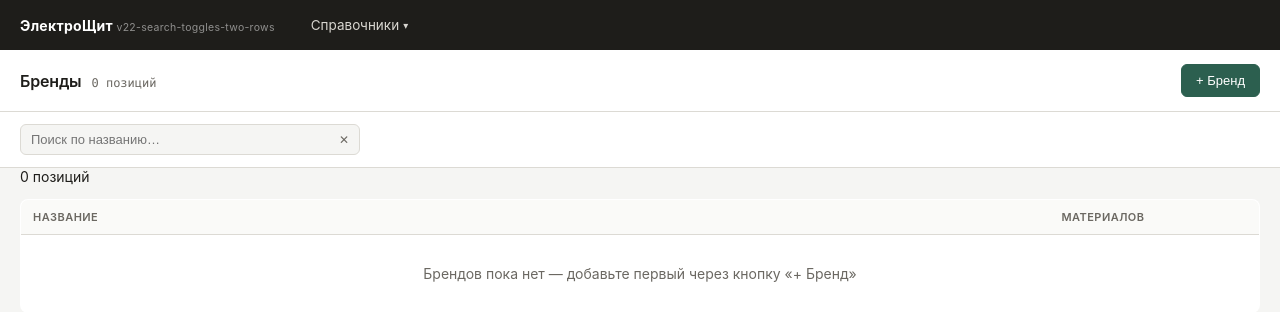
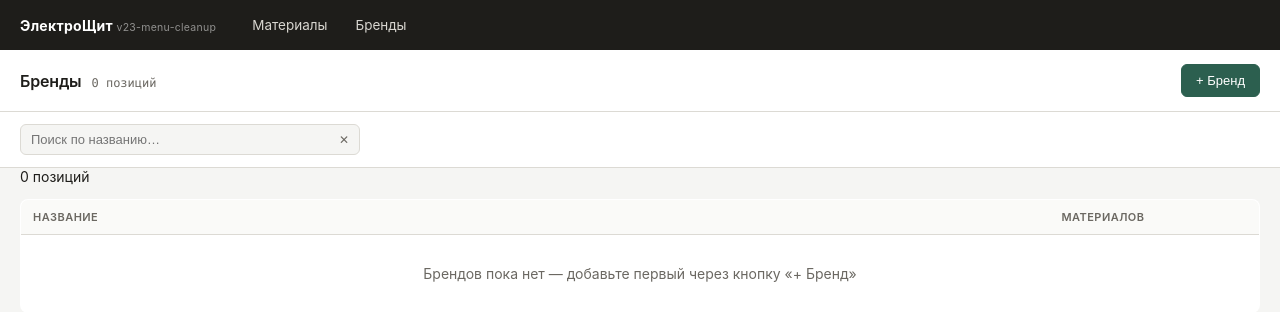
Before and after one commit to Vah509/Calc_el_panel, a FastAPI app: page /brands in a window 1280 px wide. Shown: the top 312 px of the page. Run offline with FastAPI, Linux system fonts and the light colour scheme; parts of the project's set-up code (start-up, migrations or seed data) failed here and were passed over; some libraries are stand-ins or nearby versions.

Commit message:
🤖 Авто-обновление проекта

```diff
--- a/app/main.py
+++ b/app/main.py
@@ -24,7 +24,7 @@ app = FastAPI(title="ЭлектроЩит — Учёт калькуляций")
 # чтобы всегда было видно, какая версия сейчас открыта в браузере.
 # Обновляется вручную при каждой значимой заливке — см. напоминание
 # в конце ответа Claude при отправке нового архива.
-APP_VERSION = "v22-search-toggles-two-rows"
+APP_VERSION = "v23-menu-cleanup"
 
 _static_dir = os.path.join(os.path.dirname(__file__), "static")
 app.mount("/static", StaticFiles(directory=_static_dir), name="static")
--- a/app/static/style.css
+++ b/app/static/style.css
@@ -253,6 +253,14 @@ footer.hint { padding: 10px 20px 30px; font-size: 12px; color: var(--ink-soft);
   cursor: pointer;
 }
 .nav-dropdown-btn:hover, .nav-dropdown-btn.active { background: rgba(255,255,255,0.1); color: white; }
+.nav-link {
+  display: flex; align-items: center;
+  padding: 7px 12px;
+  border-radius: 6px;
+  color: #d8d6d0; font-size: 13.5px; font-family: inherit;
+  text-decoration: none;
+}
+.nav-link:hover { background: rgba(255,255,255,0.1); color: white; }
 .nav-caret { font-size: 10px; }
 .nav-dropdown-list {
   position: absolute; top: calc(100% + 6px); left: 0;
--- a/app/templates/base.html
+++ b/app/templates/base.html
@@ -55,22 +55,11 @@
 <link rel="stylesheet" href="/static/style.css">
 </head>
 <body>
-<nav class="topnav" x-data="{ refOpen: false }">
-  <div class="topnav-brand">ЭлектроЩит <span style="opacity:0.5; font-weight:400; font-size:0.75em;">v22-search-toggles-two-rows</span></div>
+<nav class="topnav">
+  <div class="topnav-brand">ЭлектроЩит <span style="opacity:0.5; font-weight:400; font-size:0.75em;">v23-menu-cleanup</span></div>
   <div class="topnav-menu">
-    <div class="nav-dropdown" @click.outside="refOpen = false">
-      <button class="nav-dropdown-btn" @click="refOpen = !refOpen" :class="{active: refOpen}">
-        Справочники
-        <span class="nav-caret">▾</span>
-      </button>
-      <div class="nav-dropdown-list" x-show="refOpen" x-cloak x-transition>
-        <a href="/materials-alpine" class="nav-dropdown-item">Материалы</a>
-        <a href="/brands-alpine" class="nav-dropdown-item">Бренды</a>
-        <a href="/materials1" class="nav-dropdown-item">Материалы1 (sqladmin)</a>
-        <a href="/material-v2" class="nav-dropdown-item">Материалы (движок)</a>
-        <a href="/brand-v2" class="nav-dropdown-item">Бренды (движок)</a>
-      </div>
-    </div>
+    <a href="/material-v2" class="nav-link">Материалы</a>
+    <a href="/brand-v2" class="nav-link">Бренды</a>
   </div>
 </nav>
 <main class="page-main">
```
Also changed, not shown: docs/HANDOFF.md (+15 -13 lines), 1 other file.
